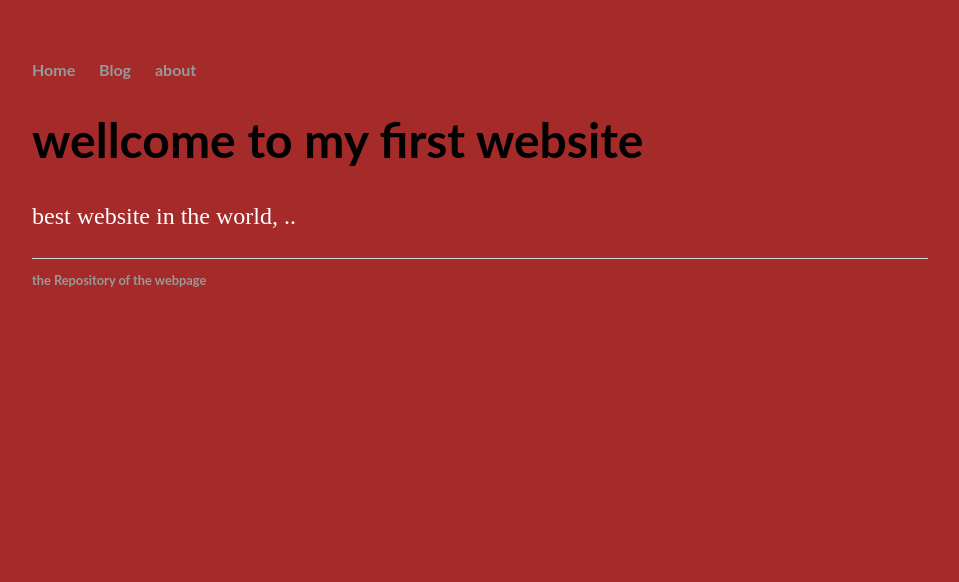
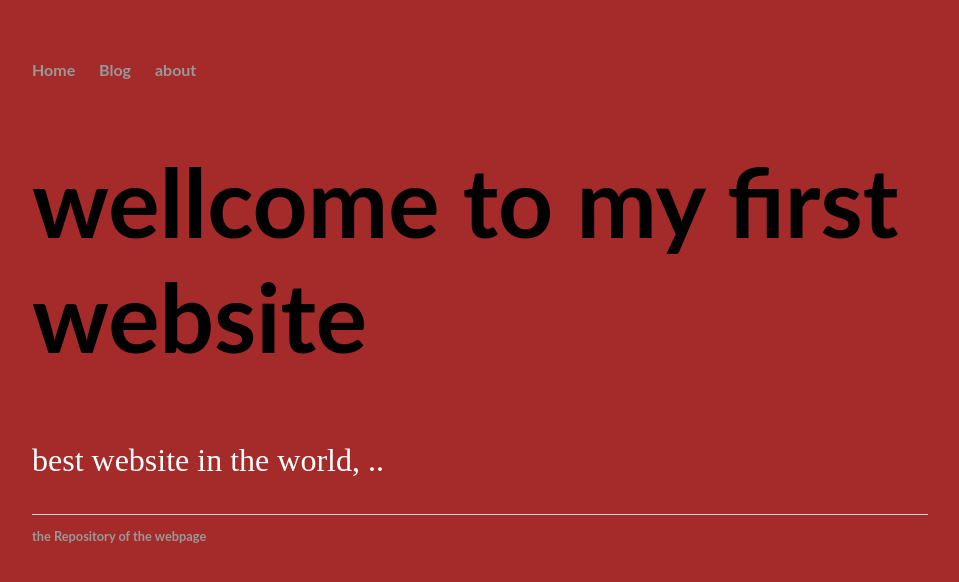
Before and after one commit to abdulrazeg/abdul.github.io, a Jekyll site: the page built from index.html, in a window 1280 px wide. Shown: the top 582 px of the page, without its empty margins (160-1119 px from the left). Built offline with Jekyll 4.4.1, drawn with Linux system fonts in a browser that asks for light colours.

Commit message:
Update main.css

```diff
--- a/css/main.css
+++ b/css/main.css
@@ -9,16 +9,16 @@ s {
     image-size: width:30% hieght:30%;
 }
 h1 {
-    font-size: 3em;
+    font-size: 6em;
     font-family:'lato', 'Source Sans Pro', 'Sans-Serif';
 }
 
 h4 {
-    font-size: 3em;
+    font-size: 5em;
     font-family:'lato', 'Source Sans Pro', 'Sans-Serif';
 }
 p {
-    font-size: 1.5em;
+    font-size: 2em;
     line-height: 1.4em;
     color: #FFFFFF;
 }
```
